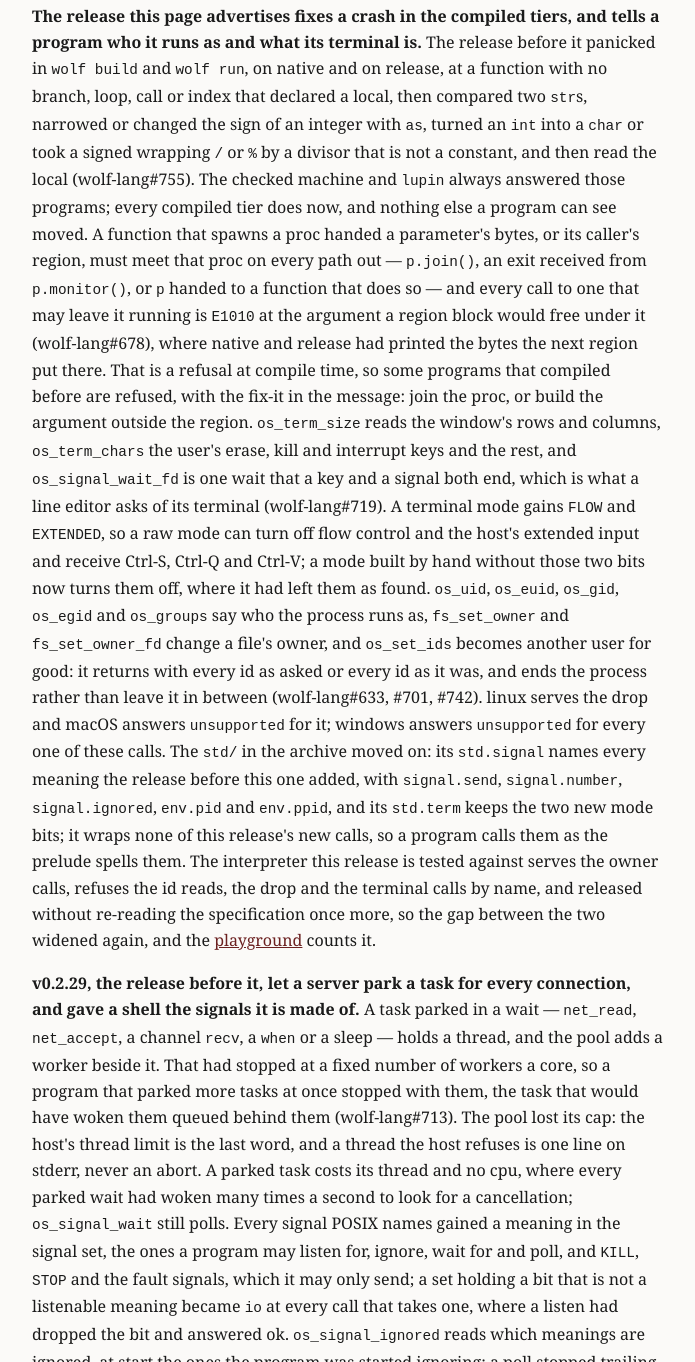
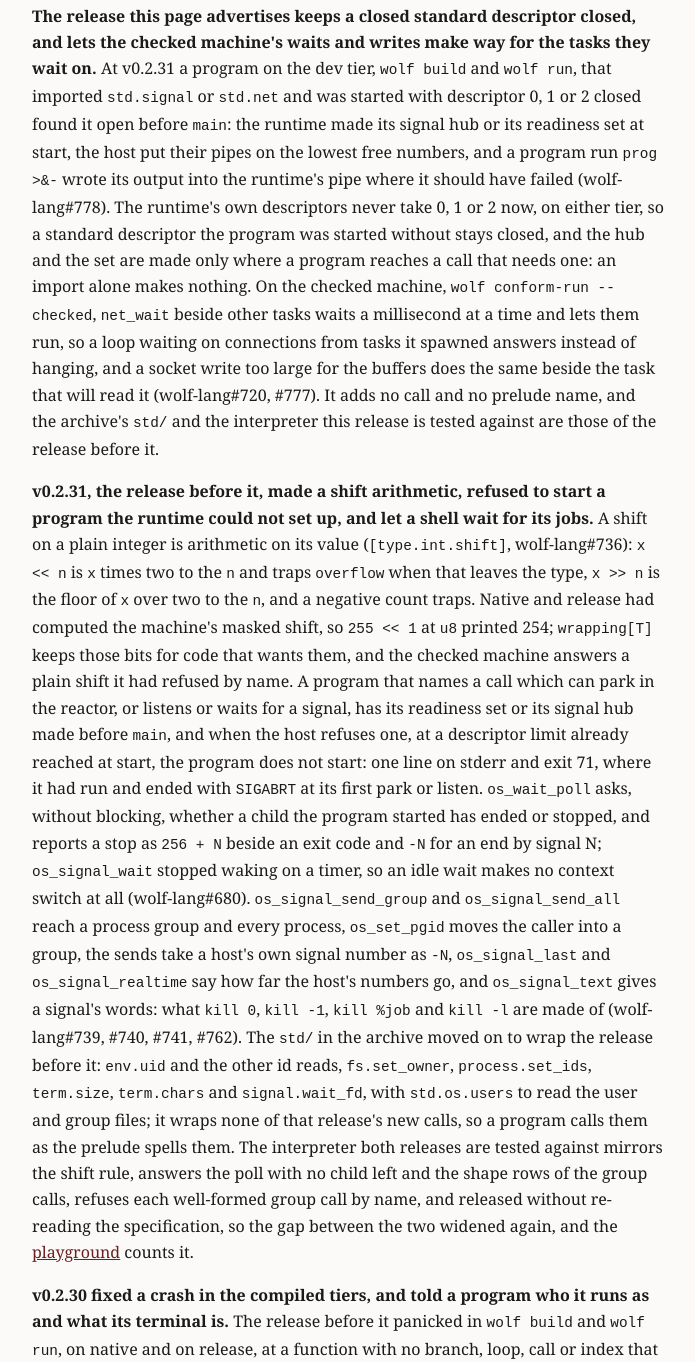
Before and after one commit to wolffe-lang/wolf-web, a plain HTML site: page site/index.html in a window 1280 px wide. Shown: the part 2567-3929 px from the top of the page, without its empty margins (292-987 px from the left). Drawn offline with Linux system fonts and the light colour scheme.

Commit message:
front page: 0.2.32's story leads (a closed standard descriptor stays closed and the dev tier makes the hub and the set only where a program reaches a call that needs one, #778; the checked machine's net_wait and big writes make way for the tasks they wait on, #720 #777), then 0.2.31's, which the site skipped (the shift rule, #736 ruling #77; exit 71 when the runtime cannot make its readiness set or signal hub before main, ruling #80; os_wait_poll and a signal wait with no timer, #680; the group sends, the move into a group, host numbers and a signal's words, #739 #740 #741 #762; the archive's std/ at d37c911 wrapping 0.2.30's calls and none of 0.2.31's); 0.2.30's becomes history beside 0.2.29's, whose 'os_signal_wait still polls' is past tense now; the three bound stamps re-read at 0.2.32 (the aarch64 sentence holds by release run 39111522633's arm gate, job 117630431208, four archives on release 416327027; Rust 1.97.1 still the toolchain pin, codename still wolfgang), v0.2.30 and v0.2.31 listed

```diff
--- a/site/index.html
+++ b/site/index.html
@@ -139,56 +139,106 @@ fn main() -&gt; !int {
        apart is the point — a showcase written at one release and left under
        the next release's stamp reads as a claim about the wrong release, and
        the stamp cannot fossilize, so nothing else would catch it. -->
-  <p><strong>The release this page advertises fixes a crash in the compiled
-  tiers, and tells a program who it runs as and what its terminal
-  is.</strong> The release before it panicked in <code>wolf build</code>
+  <p><strong>The release this page advertises keeps a closed standard
+  descriptor closed, and lets the checked machine's waits and writes make
+  way for the tasks they wait on.</strong> At v0.2.31 a program on the dev
+  tier, <code>wolf build</code> and <code>wolf run</code>, that imported
+  <code>std.signal</code> or <code>std.net</code> and was started with
+  descriptor 0, 1 or 2 closed found it open before <code>main</code>: the
+  runtime made its signal hub or its readiness set at start, the host put
+  their pipes on the lowest free numbers, and a program run
+  <code>prog &gt;&amp;-</code> wrote its output into the runtime's pipe where
+  it should have failed (wolf-lang#778). The runtime's own descriptors never
+  take 0, 1 or 2 now, on either tier, so a standard descriptor the program
+  was started without stays closed, and the hub and the set are made only
+  where a program reaches a call that needs one: an import alone makes
+  nothing. On the checked machine, <code>wolf conform-run --checked</code>,
+  <code>net_wait</code> beside other tasks waits a millisecond at a time and
+  lets them run, so a loop waiting on connections from tasks it spawned
+  answers instead of hanging, and a socket write too large for the buffers
+  does the same beside the task that will read it (wolf-lang#720, #777).
+  It adds no call and no prelude name, and the archive's <code>std/</code>
+  and the interpreter this release is tested against are those of the
+  release before it.</p>
+
+  <p><strong>v0.2.31, the release before it, made a shift arithmetic,
+  refused to start a program the runtime could not set up, and let a shell
+  wait for its jobs.</strong> A shift on a plain integer is arithmetic on
+  its value (<code>[type.int.shift]</code>, wolf-lang#736): <code>x &lt;&lt;
+  n</code> is <code>x</code> times two to the <code>n</code> and traps
+  <code>overflow</code> when that leaves the type, <code>x &gt;&gt; n</code>
+  is the floor of <code>x</code> over two to the <code>n</code>, and a
+  negative count traps. Native and release had computed the machine's masked
+  shift, so <code>255 &lt;&lt; 1</code> at <code>u8</code> printed 254;
+  <code>wrapping[T]</code> keeps those bits for code that wants them, and
+  the checked machine answers a plain shift it had refused by name. A
+  program that names a call which can park in the reactor, or listens or
+  waits for a signal, has its readiness set or its signal hub made before
+  <code>main</code>, and when the host refuses one, at a descriptor limit
+  already reached at start, the program does not start: one line on stderr
+  and exit 71, where it had run and ended with <code>SIGABRT</code> at its
+  first park or listen. <code>os_wait_poll</code> asks, without blocking,
+  whether a child the program started has ended or stopped, and reports a
+  stop as <code>256 + N</code> beside an exit code and <code>-N</code> for
+  an end by signal N; <code>os_signal_wait</code> stopped waking on a timer,
+  so an idle wait makes no context switch at all (wolf-lang#680).
+  <code>os_signal_send_group</code> and <code>os_signal_send_all</code>
+  reach a process group and every process, <code>os_set_pgid</code> moves
+  the caller into a group, the sends take a host's own signal number as
+  <code>-N</code>, <code>os_signal_last</code> and
+  <code>os_signal_realtime</code> say how far the host's numbers go, and
+  <code>os_signal_text</code> gives a signal's words: what <code>kill
+  0</code>, <code>kill -1</code>, <code>kill %job</code> and <code>kill
+  -l</code> are made of (wolf-lang#739, #740, #741, #762). The
+  <code>std/</code> in the archive moved on to wrap the release before it:
+  <code>env.uid</code> and the other id reads, <code>fs.set_owner</code>,
+  <code>process.set_ids</code>, <code>term.size</code>,
+  <code>term.chars</code> and <code>signal.wait_fd</code>, with
+  <code>std.os.users</code> to read the user and group files; it wraps none
+  of that release's new calls, so a program calls them as the prelude
+  spells them. The interpreter both releases are tested against mirrors the
+  shift rule, answers the poll with no child left and the shape rows of the
+  group calls, refuses each well-formed group call by name, and released
+  without re-reading the specification, so the gap between the two widened
+  again, and the <a href="/play/">playground</a> counts it.</p>
+
+  <p><strong>v0.2.30 fixed a crash in the compiled tiers, and told a
+  program who it runs as and what its terminal is.</strong> The release
+  before it panicked in <code>wolf build</code>
   and <code>wolf run</code>, on native and on release, at a function with
   no branch, loop, call or index that declared a local, then compared two
   <code>str</code>s, narrowed or changed the sign of an integer with
   <code>as</code>, turned an <code>int</code> into a <code>char</code> or
   took a signed wrapping <code>/</code> or <code>%</code> by a divisor that
   is not a constant, and then read the local (wolf-lang#755). The checked
-  machine and <code>lupin</code> always answered those programs; every
-  compiled tier does now, and nothing else a program can see moved. A
+  machine and <code>lupin</code> always answered those programs, and every
+  compiled tier did from then on. A
   function that spawns a proc handed a parameter's bytes, or its caller's
   region, must meet that proc on every path out — <code>p.join()</code>, an
   exit received from <code>p.monitor()</code>, or <code>p</code> handed to a
   function that does so — and every call to one that may leave it running
-  is <code>E1010</code> at the argument a region block would free under it
-  (wolf-lang#678), where native and release had printed the bytes the next
-  region put there. That is a refusal at compile time, so some programs
-  that compiled before are refused, with the fix-it in the message: join the
-  proc, or build the argument outside the region. <code>os_term_size</code>
+  became <code>E1010</code> at the argument a region block would free under
+  it (wolf-lang#678), where native and release had printed the bytes the
+  next region put there. <code>os_term_size</code>
   reads the window's rows and columns, <code>os_term_chars</code> the
   user's erase, kill and interrupt keys and the rest, and
   <code>os_signal_wait_fd</code> is one wait that a key and a signal both
-  end, which is what a line editor asks of its terminal (wolf-lang#719). A
-  terminal mode gains <code>FLOW</code> and <code>EXTENDED</code>, so a
-  raw mode can turn off flow control and the host's extended input and
-  receive Ctrl-S, Ctrl-Q and Ctrl-V; a mode built by hand without those two
-  bits now turns them off, where it had left them as found. <code>os_uid</code>, <code>os_euid</code>, <code>os_gid</code>,
+  end, which is what a line editor asks of its terminal (wolf-lang#719); a
+  terminal mode gained <code>FLOW</code> and <code>EXTENDED</code>.
+  <code>os_uid</code>, <code>os_euid</code>, <code>os_gid</code>,
   <code>os_egid</code> and <code>os_groups</code> say who the process runs
   as, <code>fs_set_owner</code> and <code>fs_set_owner_fd</code> change a
   file's owner, and <code>os_set_ids</code> becomes another user for good:
   it returns with every id as asked or every id as it was, and ends the
   process rather than leave it in between (wolf-lang#633, #701, #742).
   linux serves the drop and macOS answers <code>unsupported</code> for it;
-  windows answers <code>unsupported</code> for every one of these calls. The
-  <code>std/</code> in the archive moved on: its <code>std.signal</code>
-  names every meaning the release before this one added, with
-  <code>signal.send</code>, <code>signal.number</code>,
-  <code>signal.ignored</code>, <code>env.pid</code> and
-  <code>env.ppid</code>, and its <code>std.term</code> keeps the two new
-  mode bits; it wraps none of this release's new calls, so a program calls
-  them as the prelude spells them. The interpreter this release is tested
-  against serves the owner calls, refuses the id reads, the drop and the
-  terminal calls by name, and released without re-reading the
-  specification once more, so the gap between the two widened again, and
-  the <a href="/play/">playground</a> counts it.</p>
+  windows answers <code>unsupported</code> for every one of these calls.
+  The interpreter it was tested against served the owner calls, refused the
+  id reads, the drop and the terminal calls by name, and released without
+  re-reading the specification, so the gap widened at that release too.</p>
 
-  <p><strong>v0.2.29, the release before it, let a server park a task
-  for every connection, and gave a shell the signals it is made
-  of.</strong> A task parked in a wait — <code>net_read</code>,
+  <p><strong>v0.2.29 let a server park a task for every connection, and
+  gave a shell the signals it is made of.</strong> A task parked in a wait — <code>net_read</code>,
   <code>net_accept</code>, a channel <code>recv</code>, a <code>when</code>
   or a sleep — holds a thread, and the pool adds a worker beside it. That
   had stopped at a fixed number of workers a core, so a program that parked
@@ -197,7 +247,7 @@ fn main() -&gt; !int {
   thread limit is the last word, and a thread the host refuses is one line
   on stderr, never an abort. A parked task costs its thread and no cpu,
   where every parked wait had woken many times a second to look for a
-  cancellation; <code>os_signal_wait</code> still polls. Every signal POSIX
+  cancellation; <code>os_signal_wait</code> still polled then. Every signal POSIX
   names gained a meaning in the signal set, the ones a program may listen
   for, ignore, wait for and poll, and <code>KILL</code>, <code>STOP</code>
   and the fault signals, which it may only send; a set holding a bit that
```
Also changed, not shown: scripts/stamp-allowlist.txt, scripts/version-allowlist.txt.
